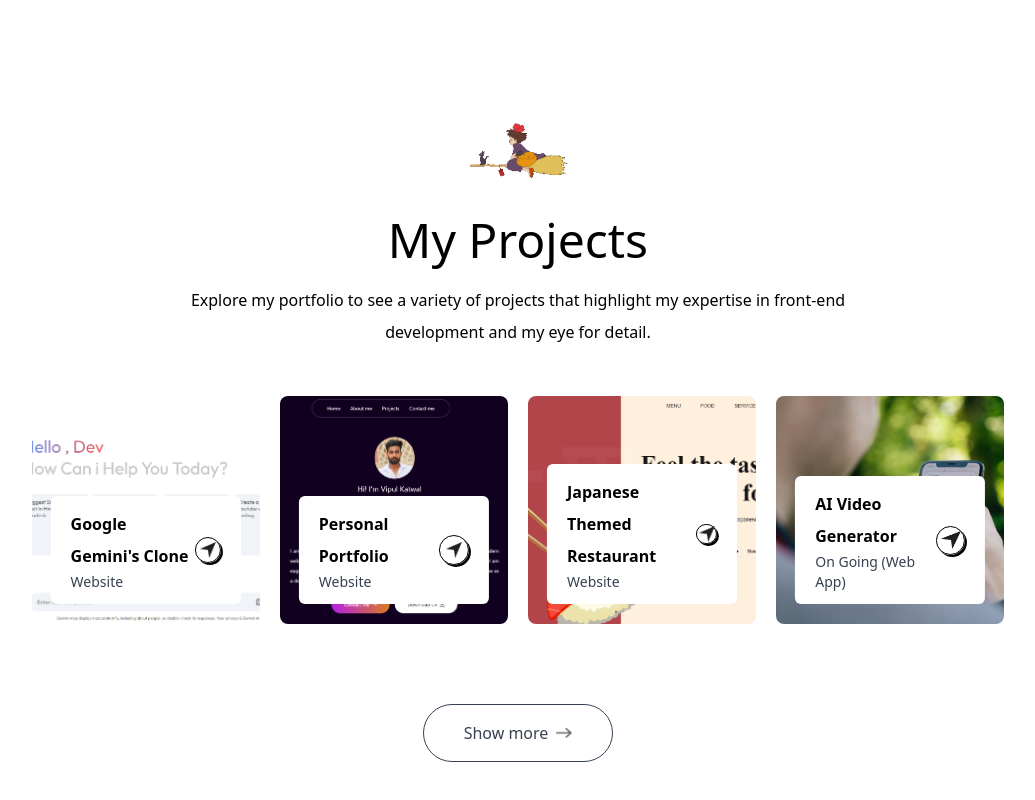
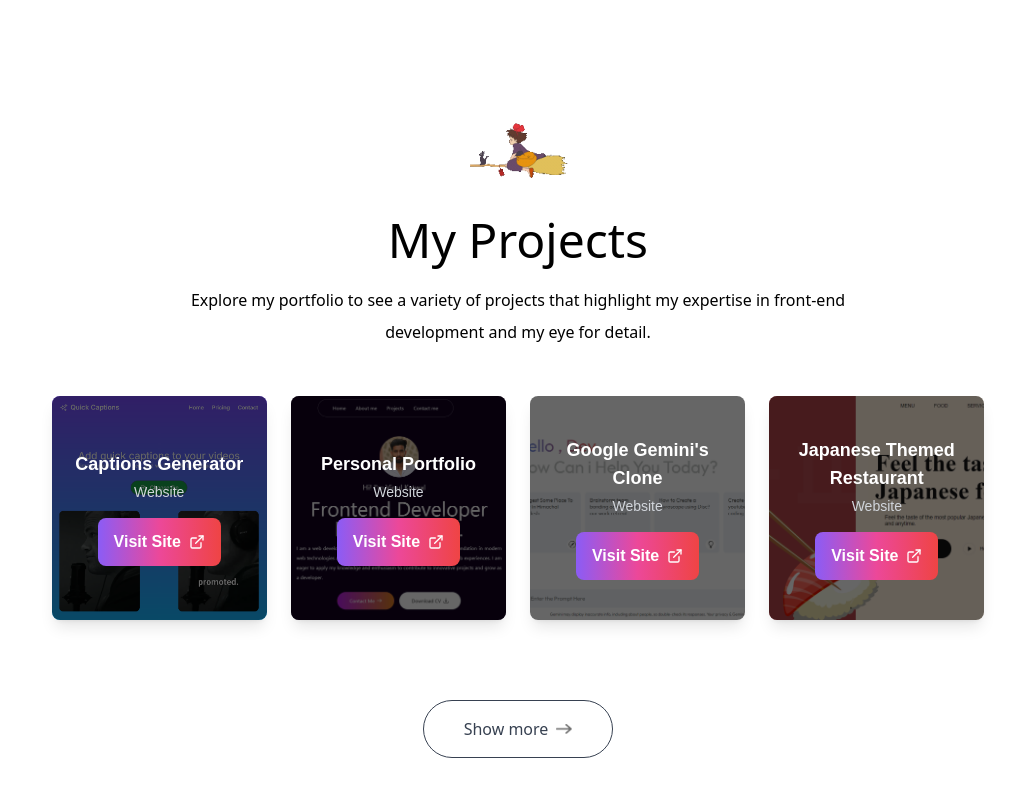
Before and after one commit to vipulkatwal/my-portfolio, a React (Vite) app: page / in a window 1280 px wide. Shown: the part 1736-2536 px from the top of the page, without its empty margins (122-1157 px from the left). Built offline with nearby package versions, Linux system fonts and the light colour scheme; a web font is replaced by a local one.

Commit message:
Update code

```diff
--- a/package.json
+++ b/package.json
@@ -11,7 +11,8 @@
 	},
 	"dependencies": {
 		"react": "^18.3.1",
-		"react-dom": "^18.3.1"
+		"react-dom": "^18.3.1",
+		"react-icons": "^5.3.0"
 	},
 	"devDependencies": {
 		"@types/react": "^18.3.3",
@@ -24,6 +25,6 @@
 		"eslint-plugin-react-refresh": "^0.4.7",
 		"postcss": "^8.4.39",
 		"tailwindcss": "^3.4.6",
-		"vite": "^5.3.4"
+		"vite": "^5.4.1"
 	}
 }
--- a/src/components/Header.jsx
+++ b/src/components/Header.jsx
@@ -77,7 +77,7 @@ const Header = () => {
 
 			{/* Main headline */}
 			<h1 className="text-3xl sm:text-6xl lg:text-[66px] font-Ovo">
-				frontend web developer based in India.
+				frontend web developer.
 			</h1>
 
 			{/* Short description */}
--- a/src/components/Work.jsx
+++ b/src/components/Work.jsx
@@ -1,8 +1,15 @@
+/* eslint-disable no-unused-vars */
+/* eslint-disable react/no-unescaped-entities */
 import React from "react";
-import send_icon from "../assets/send-icon.png";
+// import send_icon from "../assets/send-icon.png";
 import right_arrow_blod from "../assets/right-arrow-bold.png";
 import right_arrow_blod_dark from "../assets/right-arrow-bold-dark.png";
 import cat_with_girl from "../assets/cat-with-girl.gif";
+import { FiExternalLink } from "react-icons/fi";
+import captionsImg from "../assets/quick-captions.png";
+import portfolioImg from "../assets/portfolio-bg.png";
+import geminiImg from "../assets/gemini-bg.png";
+import sushiImg from "../assets/sushi-bg.png";
 
 const Work = () => {
 	return (
@@ -19,79 +26,100 @@ const Work = () => {
 					</div>
 				</div>
 			</h4>
-
 			{/* Main title for the projects section */}
 			<h2 className="text-center text-5xl font-Ovo">My Projects</h2>
-
 			{/* Introduction paragraph about the portfolio */}
 			<p className="text-center max-w-2xl mx-auto mt-5 mb-12 font-Ovo">
 				Explore my portfolio to see a variety of projects that highlight my
 				expertise in front-end development and my eye for detail.
 			</p>
-
 			{/* Grid layout for displaying project cards */}
-			<div className="grid grid-cols-auto my-10 gap-5 dark:text-black">
-				{/* Project card: Google Gemini's Clone */}
-				<div className="aspect-square bg-[url('./assets/gemini-bg.png')] bg-no-repeat bg-cover bg-center rounded-lg relative cursor-pointer group">
-					<div className="bg-white w-10/12 rounded-md absolute bottom-5 left-1/2 -translate-x-1/2 py-3 px-5 flex items-center justify-between duration-500 group-hover:bottom-7">
-						<div>
-							<h2 className="font-semibold">Google Gemini's Clone</h2>
-							<p className="text-sm text-gray-700">Website</p>
-						</div>
-						<div className="border rounded-full border-black w-9 aspect-square flex items-center justify-center shadow-[2px_2px_0_#000] group-hover:bg-lime-300 transition">
-							<a href="https://google-gemini-clone-seven.vercel.app/">
-								<img src={send_icon} alt="Send Icon" className="w-4" />
-							</a>
-						</div>
+			<div className="grid grid-cols-1 sm:grid-cols-2 lg:grid-cols-4 gap-6 my-10 px-5 font-headline">
+				{/* Project card: Captions Generator */}
+				<div
+					className="relative group bg-cover bg-center rounded-lg shadow-lg hover:scale-105 transition-transform duration-500 h-56"
+					style={{ backgroundImage: `url(${captionsImg})` }}
+				>
+					<div className="absolute inset-0 bg-black/60 rounded-lg"></div>{" "}
+					{/* Overlay */}
+					<div className="absolute inset-0 flex flex-col items-center justify-center text-center px-4">
+						<h2 className="text-white text-lg font-semibold mb-1">
+							Captions Generator
+						</h2>
+						<p className="text-gray-300 text-sm mb-4">Website</p>
+						<a
+							href="https://quick-captions-generator.vercel.app/"
+							className="flex items-center justify-center space-x-2 bg-gradient-to-r from-violet-500 via-pink-500 to-red-500 text-white font-semibold py-2 px-4 rounded-lg group-hover:from-pink-600 group-hover:to-red-600 transition"
+						>
+							<span>Visit Site</span>
+							<FiExternalLink className="w-4 h-4" />
+						</a>
 					</div>
 				</div>
 
 				{/* Project card: Personal Portfolio */}
-				<div className="aspect-square bg-[url('./assets/portfolio-bg.png')] bg-no-repeat bg-cover bg-center rounded-lg relative cursor-pointer group">
-					<div className="bg-white w-10/12 rounded-md absolute bottom-5 left-1/2 -translate-x-1/2 py-3 px-5 flex items-center justify-between duration-500 group-hover:bottom-7">
-						<div>
-							<h2 className="font-semibold">Personal Portfolio</h2>
-							<p className="text-sm text-gray-700">Website</p>
-						</div>
-						<div className="border rounded-full border-black w-9 aspect-square flex items-center justify-center shadow-[2px_2px_0_#000] group-hover:bg-lime-300 transition">
-							<a href="https://zen-sushi-sable.vercel.app/">
-								<img src={send_icon} alt="Send Icon" className="w-4" />
-							</a>
-						</div>
+				<div
+					className="relative group bg-cover bg-center rounded-lg shadow-lg hover:scale-105 transition-transform duration-500 h-56"
+					style={{ backgroundImage: `url(${portfolioImg})` }}
+				>
+					<div className="absolute inset-0 bg-black/60 rounded-lg"></div>
+					<div className="absolute inset-0 flex flex-col items-center justify-center text-center px-4">
+						<h2 className="text-white text-lg font-semibold mb-1">
+							Personal Portfolio
+						</h2>
+						<p className="text-gray-300 text-sm mb-4">Website</p>
+						<a
+							href="https://vipulkatwal-portfolio.vercel.app/"
+							className="flex items-center justify-center space-x-2 bg-gradient-to-r from-violet-500 via-pink-500 to-red-500 text-white font-semibold py-2 px-4 rounded-lg group-hover:from-pink-600 group-hover:to-red-600 transition"
+						>
+							<span>Visit Site</span>
+							<FiExternalLink className="w-4 h-4" />
+						</a>
+					</div>
+				</div>
+
+				{/* Project card: Google Gemini's Clone */}
+				<div
+					className="relative group bg-cover bg-center rounded-lg shadow-lg hover:scale-105 transition-transform duration-500 h-56"
+					style={{ backgroundImage: `url(${geminiImg})` }}
+				>
+					<div className="absolute inset-0 bg-black/60 rounded-lg"></div>
+					<div className="absolute inset-0 flex flex-col items-center justify-center text-center px-4">
+						<h2 className="text-white text-lg font-semibold mb-1">
+							Google Gemini's Clone
+						</h2>
+						<p className="text-gray-300 text-sm mb-4">Website</p>
+						<a
+							href="https://google-gemini-clone-seven.vercel.app/"
+							className="flex items-center justify-center space-x-2 bg-gradient-to-r from-violet-500 via-pink-500 to-red-500 text-white font-semibold py-2 px-4 rounded-lg group-hover:from-pink-600 group-hover:to-red-600 transition"
+						>
+							<span>Visit Site</span>
+							<FiExternalLink className="w-4 h-4" />
+						</a>
 					</div>
 				</div>
 
 				{/* Project card: Japanese Themed Restaurant */}
-				<div className="aspect-square bg-[url('./assets/sushi-bg.png')] bg-no-repeat bg-cover bg-center rounded-lg relative cursor-pointer group">
-					<div className="bg-white w-10/12 rounded-md absolute bottom-5 left-1/2 -translate-x-1/2 py-3 px-5 flex items-center justify-between duration-500 group-hover:bottom-7">
-						<div>
-							<h2 className="font-semibold text-pretty">
-								Japanese Themed Restaurant
-							</h2>
-							<p className="text-sm text-gray-700">Website</p>
-						</div>
-						<div className="border rounded-full border-black w-9 aspect-square flex items-center justify-center shadow-[2px_2px_0_#000] group-hover:bg-lime-300 transition">
-							<a href="https://zen-sushi-sable.vercel.app/">
-								<img src={send_icon} alt="Send Icon" className="w-4" />
-							</a>
-						</div>
-					</div>
-				</div>
-
-				{/* Project card: AI Video Generator */}
-				<div className="aspect-square bg-[url('./assets/work-2.png')] bg-no-repeat bg-cover bg-center rounded-lg relative cursor-pointer group">
-					<div className="bg-white w-10/12 rounded-md absolute bottom-5 left-1/2 -translate-x-1/2 py-3 px-5 flex items-center justify-between duration-500 group-hover:bottom-7">
-						<div>
-							<h2 className="font-semibold">AI Video Generator</h2>
-							<p className="text-sm text-gray-700">On Going (Web App)</p>
-						</div>
-						<div className="border rounded-full border-black w-9 aspect-square flex items-center justify-center shadow-[2px_2px_0_#000] group-hover:bg-lime-300 transition">
-							<img src={send_icon} alt="" className="w-5" />
-						</div>
+				<div
+					className="relative group bg-cover bg-center rounded-lg shadow-lg hover:scale-105 transition-transform duration-500 h-56"
+					style={{ backgroundImage: `url(${sushiImg})` }}
+				>
+					<div className="absolute inset-0 bg-black/60 rounded-lg"></div>
+					<div className="absolute inset-0 flex flex-col items-center justify-center text-center px-4">
+						<h2 className="text-white text-lg font-semibold mb-1">
+							Japanese Themed Restaurant
+						</h2>
+						<p className="text-gray-300 text-sm mb-4">Website</p>
+						<a
+							href="https://zen-sushi-sable.vercel.app/"
+							className="flex items-center justify-center space-x-2 bg-gradient-to-r from-violet-500 via-pink-500 to-red-500 text-white font-semibold py-2 px-4 rounded-lg group-hover:from-pink-600 group-hover:to-red-600 transition"
+						>
+							<span>Visit Site</span>
+							<FiExternalLink className="w-4 h-4" />
+						</a>
 					</div>
 				</div>
 			</div>
-
 			{/* Button to show more projects */}
 			<a
 				href="#"
```
Also changed, not shown: src/assets/quick-captions.png (added), 1 other file (tests, documents, lock files or other folders).
